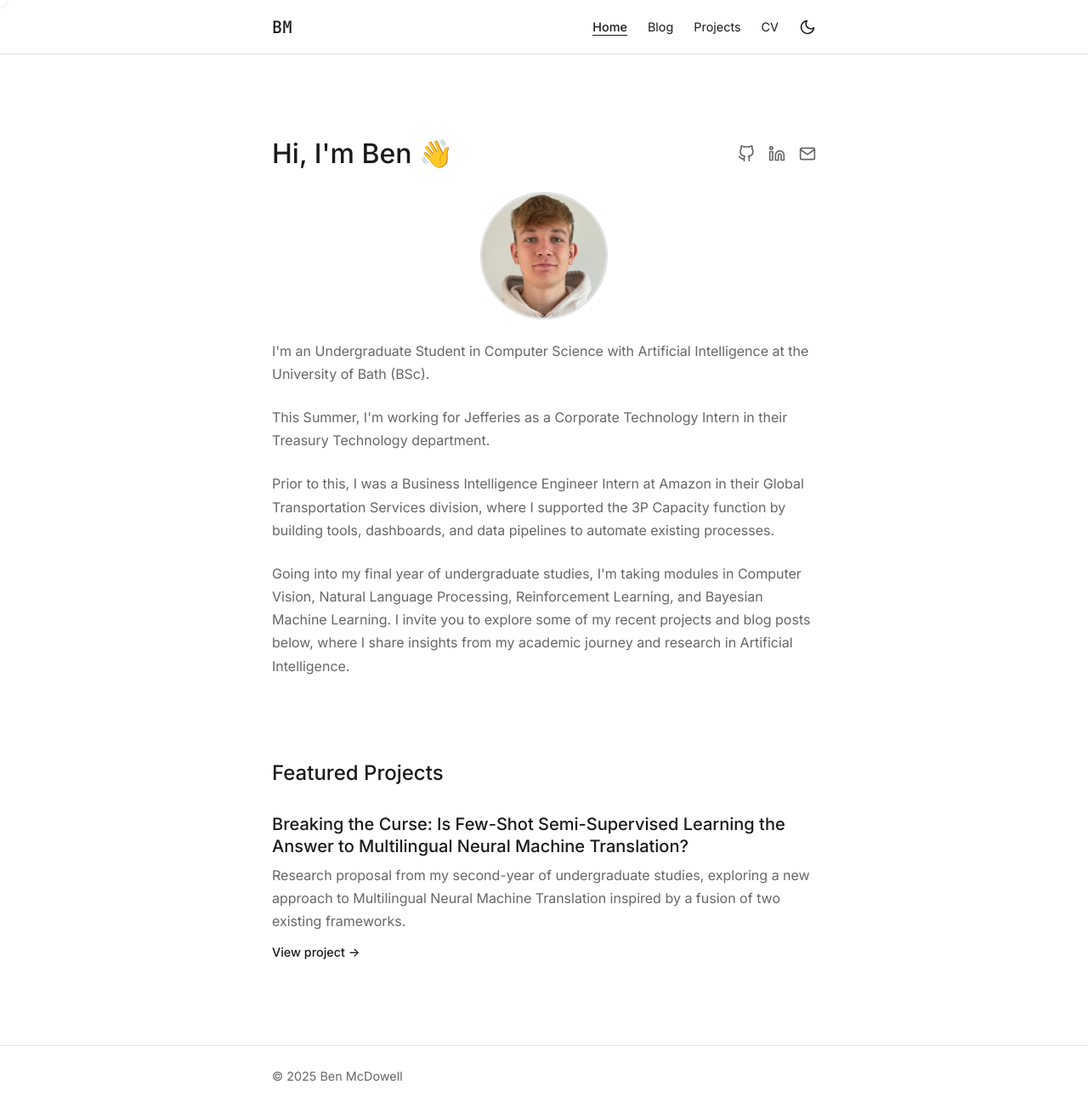
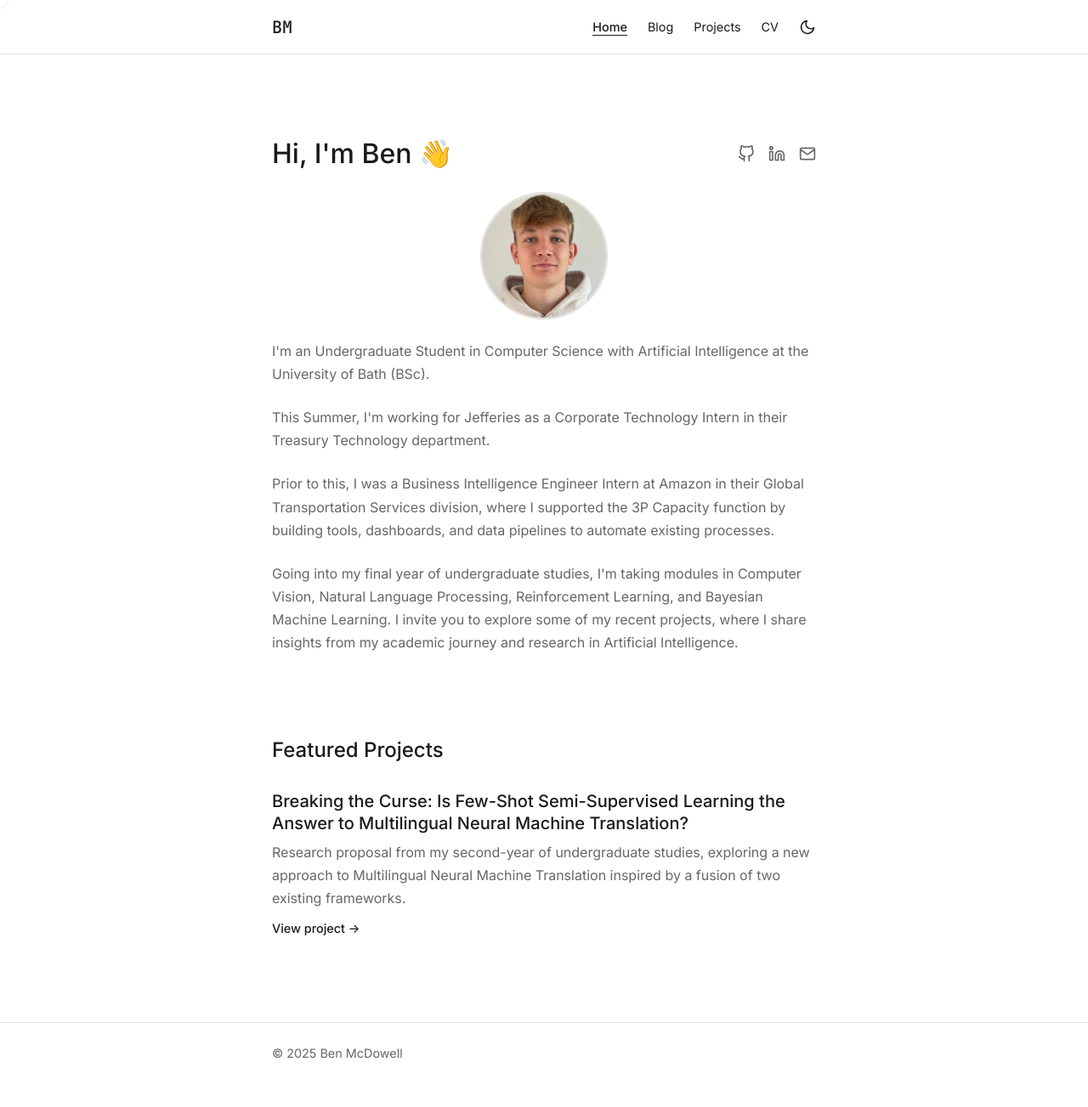
Before and after one commit to bmcd243/bmcd243.github.io, a Jekyll site: the page built from index.html, in a window 1280 px wide. Shown: the whole page at 85% size. Built offline with Jekyll 4.4.1, drawn with Linux system fonts in a browser that asks for light colours; after the commit the page ends 1276 px from its top, so only the background shows below that.

Commit message:
updated text

```diff
--- a/index.html
+++ b/index.html
@@ -63,7 +63,7 @@ home_active: true
                 <p>
                     Going into my final year of undergraduate studies, I'm taking modules in Computer Vision, Natural
                     Language Processing, Reinforcement Learning, and Bayesian Machine Learning. I invite you to explore
-                    some of my recent projects and blog posts below, where I share insights from my academic journey and
+                    some of my recent projects, where I share insights from my academic journey and
                     research in Artificial Intelligence.
                 </p>
             </div>
```
